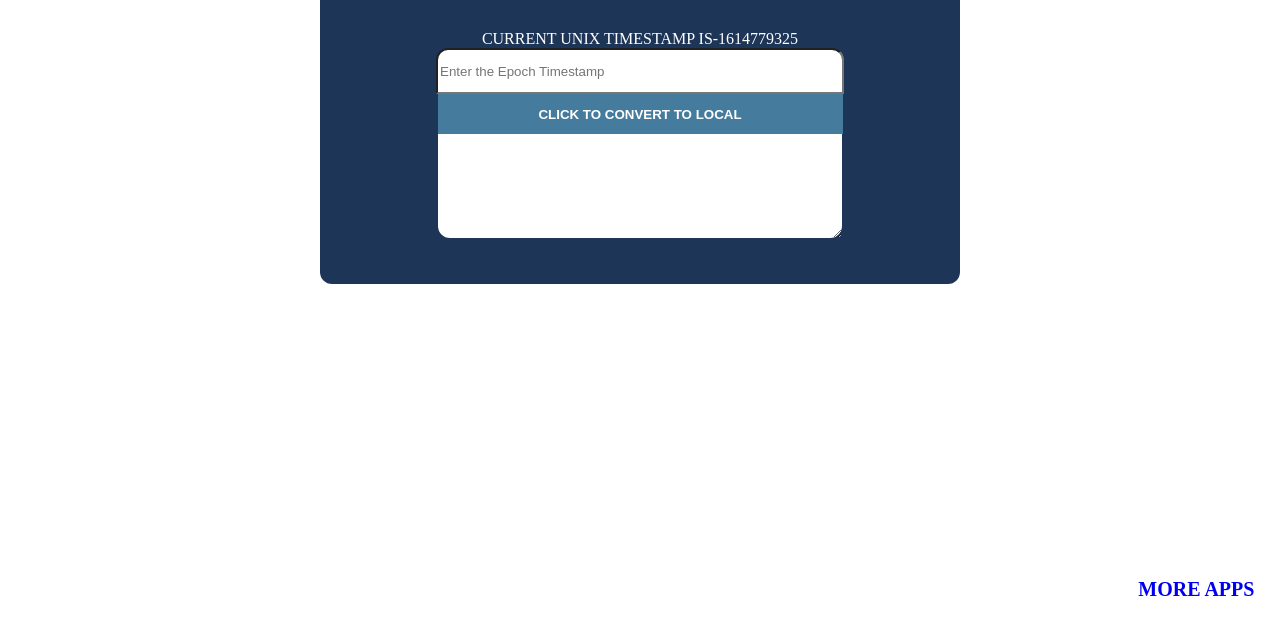
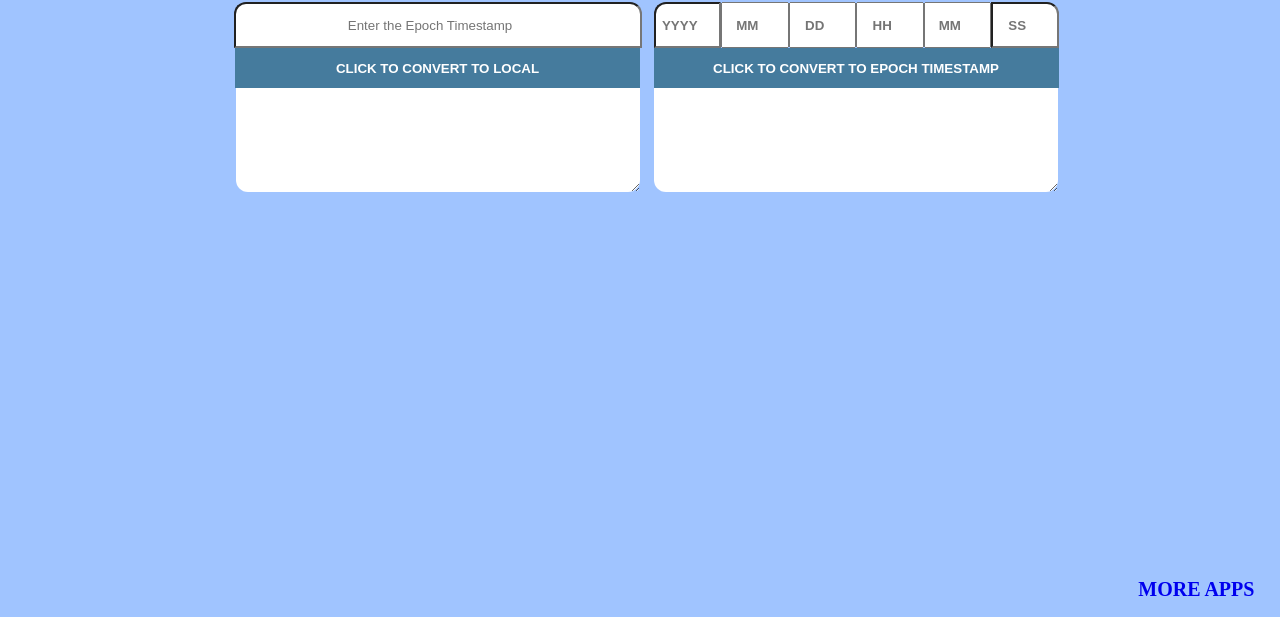
Before and after one commit to iamindrapreetsingh/Consolidated-2, a plain HTML site: page index.html in a window 1280 px wide. Shown: the part 183-800 px from the top of the page. Drawn offline with Linux system fonts and the light colour scheme; no server answers.

Commit message:
Include EPOCH CONVERTER

```diff
--- a/index.css
+++ b/index.css
@@ -1,5 +1,6 @@
 body {
   margin: 0px;
+  background-color: #a0c4ff;
 }
 
 .headers {
@@ -40,25 +41,26 @@ body {
   font-size: 100px;
 }
 
+#unix-timest
+
 .epoch-utility {
-  background-color: #1d3557;
-  height: 300px;
-  width: 50%;
-  color: white;
   display: flex;
   flex-direction: column;
   text-align: center;
   justify-content: center;
-  border-radius: 12px;
+  display: none;
+  margin-top: 40px;
 }
 
 #epoch-timestamp {
   height: 40px;
   width: 400px;
   border-radius: 12px 12px 0px 0px;
+  outline: none;
+  text-align: center;
 }
 
-#epoch-btn {
+#to-local-btn, #to-epoch-btn{
   height: 40px;
   width: 405px;
   border-style: none;
@@ -67,17 +69,55 @@ body {
   font-weight: bolder;
 }
 
-#epoch-output {
+#to-epoch-output, #to-local-output {
   height: 100px;
   width: 400px;
   border-radius: 0px 0px 12px 12px;
   border-style: none;
+  font-weight: bolder;
+  font-size: 20px;
 }
 
-.epoch-to-local {
+.epoch-to-local, .local-to-epoch {
   display: flex;
   flex-direction: column;
   align-items: center;
   justify-content: center;
   border-style: none;
+  border-left: 12px solid transparent;
 }
+
+.epoch-utility-internal-div
+{
+  display: flex;
+}
+
+.local-input-boxes
+{
+  display: flex;
+  justify-content: center;
+}
+
+.local-input
+{
+  height : 40px;
+  width: 59.5px;
+  text-align: center;
+  font-weight: bolder;
+}
+
+#year-input
+{
+  border-radius: 12px 0px 0px 0px;
+}
+
+#sec-input
+{
+  border-radius: 0px 12px 0px 0px;
+}
+
+@media only screen and (max-width: 600px) {
+  .epoch-utility-internal-div {
+    flex-direction: column;
+  }
+}
--- a/index.html
+++ b/index.html
@@ -35,6 +35,7 @@
       <div class="epoch-utility">
         <div class="unix-timestamp"></div>
 
+        <div class="epoch-utility-internal-div">
           <div class="epoch-to-local">
             <input
               placeholder="Enter the Epoch Timestamp"
@@ -45,11 +46,61 @@
             <input
               value="CLICK TO CONVERT TO LOCAL"
               class="epoch-input-and-btn"
-            id="epoch-btn"
+              id="to-local-btn"
               type="button"
             />
-          <textarea readonly id="epoch-output"></textarea>
+            <textarea readonly id="to-local-output"></textarea>
             <span id="local-time"></span>
+          </div>
+
+          <div class="local-to-epoch">
+            <div class="local-input-boxes">
+              <input
+                class="local-input" style="flex: 1;"
+                id="year-input"
+                type="number"
+                placeholder="YYYY"
+              />
+              <input
+                class="local-input"  style="flex: 1;"
+                id="month-input"
+                type="number"
+                placeholder="MM"
+              />
+              <input
+                class="local-input"  style="flex: 1;"
+                id="day-input"
+                type="number"
+                placeholder="DD"
+              />
+              <input
+                class="local-input"  style="flex: 1;"
+                id="hour-input"
+                type="number"
+                placeholder="HH"
+              />
+              <input
+                class="local-input"  style="flex: 1x;"
+                id="min-input"
+                type="number"
+                placeholder="MM"
+              />
+              <input
+                class="local-input"  style="flex: 1;"
+                id="sec-input"
+                type="number"
+                placeholder="SS"
+              />
+            </div>
+            <input
+              value="CLICK TO CONVERT TO EPOCH TIMESTAMP"
+              class="epoch-input-and-btn"
+              id="to-epoch-btn"
+              type="button"
+            />
+            <textarea readonly id="to-epoch-output"></textarea>
+            <span id="local-time"></span>
+          </div>
         </div>
       </div>
     </div>
--- a/index.js
+++ b/index.js
@@ -1,16 +1,76 @@
+const utilityInfo = document.querySelector(".utility-info");
+
 const ipUtility = document.querySelector(".ip-utility");
+const ipFinder = document.querySelector(".ip-finder");
+
+const epochUtility = document.querySelector(".epoch-utility");
+const epochConverter = document.querySelector(".epoch-converter");
 const unixTimestamp = document.querySelector(".unix-timestamp");
 const epochTimestamp = document.querySelector("#epoch-timestamp");
 const localTime = document.querySelector("#local-time");
-const epochBtn = document.querySelector("#epoch-btn");
-const epochOutput = document.querySelector("#epoch-output");
+const toLocalBtn = document.querySelector("#to-local-btn");
+const toEpochBtn = document.querySelector("#to-epoch-btn");
+const toLocalOutput = document.querySelector("#to-local-output");
+const toEpochOutput = document.querySelector("#to-epoch-output");
+
+//Select a particular utility
+ipFinder.addEventListener("click", ()=>selectUtility("IP_FINDER"));
+epochConverter.addEventListener("click", ()=>selectUtility("EPOCH_UTILITY"));
 
 //Epoch converter Events
-epochBtn.addEventListener("click", () => convertToLocal());
+toLocalBtn.addEventListener("click", () => convertToLocal());
+toEpochBtn.addEventListener("click", ()=>convertToEpoch());
+
+selectUtility = (utility)=>
+{
+  switch(utility)
+  {
+    case "IP_FINDER" :
+          utilityInfo.innerHTML = "YOUR IP ADDRESS IS";
+          ipUtility.style.display = "block";
+          epochUtility.style.display = "none";
+          break;
+    case "EPOCH_UTILITY" :
+          utilityInfo.innerHTML = "EPOCH UTILITY";
+          epochUtility.style.display ="block";
+          ipUtility.style.display = "none"
+    break;
+  }
+
+}
 
 const convertToLocal = () => {
-  epochOutput.innerHTML = new Date(Math.round(parseInt(epochTimestamp.value)/1000));
+  if(epochTimestamp.value.length===0)
+  {
+    toLocalOutput.innerHTML = "Input can't be empty!"
+  }
+  else
+  {
+  toLocalOutput.innerHTML = new Date(epochTimestamp.value*1000);
+  }
 };
+
+const convertToEpoch = () => {
+  const y = parseInt(document.querySelector("#year-input").value);
+  const m = parseInt(document.querySelector("#month-input").value)-1;
+  const d = parseInt(document.querySelector("#day-input").value);
+  const hh = parseInt(document.querySelector("#hour-input").value);
+  const mm = parseInt(document.querySelector("#min-input").value);
+  const ss = parseInt(document.querySelector("#sec-input").value);
+
+  const date = Math.round(new Date(y,m,d,hh,mm,ss).getTime() / 1000);
+
+  if(isNaN(date))
+  {
+  toEpochOutput.innerHTML = "Please Input Valid Local Date!";
+  }
+
+  else
+  {
+    toEpochOutput.innerHTML = date;
+  }
+};
+
 
 fetch("https://api.ipify.org/?format=json")
   .then((response) => response.json())
```
Lines whose indentation alone changed are shown as unchanged.
